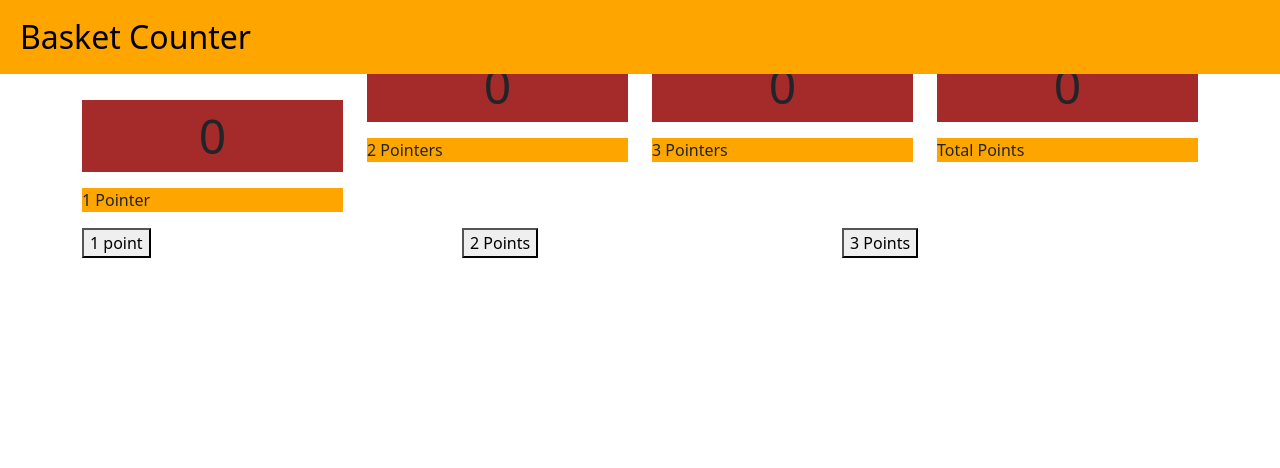
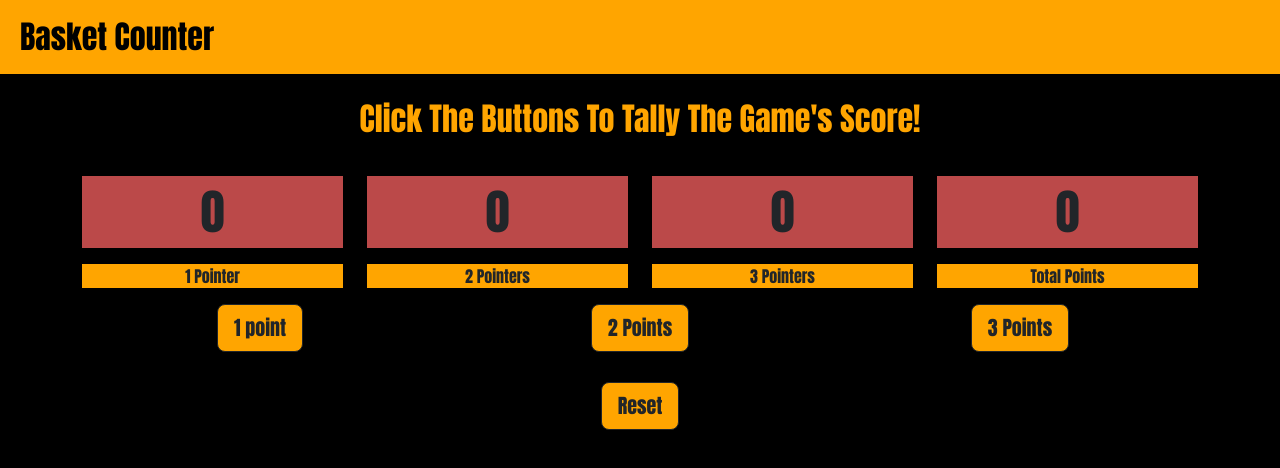
Before and after one commit to Mcdaid101/basket-score-counter, a plain HTML site: page index.html in a window 1280 px wide. Drawn offline with nearby package versions, Linux system fonts and the light colour scheme.

Commit message:
adding final touches to mini project

```diff
--- a/css/style.css
+++ b/css/style.css
@@ -1,4 +1,8 @@
-
+body {
+  font-family: 'Anton', sans-serif;
+  text-align: center;
+  background-color: black;
+}
 
 .navbar a {
   padding-left: 20px;
@@ -12,15 +16,30 @@
 
 .scores {
     font-size: 300%;
-    background-color: brown;
+    background-color: rgb(187, 73, 73);
     text-align: center;
-    margin-top: 50px;
+    margin-top: 30px;
+}
+
+#block {
+  padding-top: 100px;
 }
 
 .score-info {
   background-color: orange;
 }
 
-#one-pointer {
-  margin-top: 100px;
+.btn {
+  background-color: orange;
+  text-align: center;
 }
+
+h2 {
+  color: orange;
+}
+
+#reset {
+  margin: auto;
+  padding-top: 30px;
+  padding-bottom: 30px;
+}
--- a/index.html
+++ b/index.html
@@ -6,12 +6,18 @@
     <title>Basket Counter</title>
     <link href="https://cdn.jsdelivr.net/npm/bootstrap@5.3.0-alpha1/dist/css/bootstrap.min.css" rel="stylesheet" integrity="sha384-GLhlTQ8iRABdZLl6O3oVMWSktQOp6b7In1Zl3/Jr59b6EGGoI1aFkw7cmDA6j6gD" crossorigin="anonymous">
     <link href="css/style.css" rel="stylesheet">
+    <link rel="preconnect" href="https://fonts.googleapis.com">
+    <link rel="preconnect" href="https://fonts.gstatic.com" crossorigin>
+    <link href="https://fonts.googleapis.com/css2?family=Anton&display=swap" rel="stylesheet">
   </head>
+
   <body>
     <nav class="navbar navbar-light bg-orange navbar-expand-lg fixed-top">
         <a href="index.html" class="navbar-brand">Basket Counter</a>
     </nav>
-
+    <div id="block">
+   </div>
+   <span><h2>Click The Buttons To Tally The Game's Score!</h2></span>
     <section>
       <div class="container">
         <div class="row">
@@ -39,16 +45,23 @@
     <div class="container">
         <div class="row">
             <div class="col-4">
-                <button id="btn1">1 point</button>
+                <button id="btn1" type="button" class="btn btn-lg btn-outline-dark">1 point</button>
             </div>
             <div class="col-4">
-                <button id="btn2">2 Points</button>
+                <button id="btn2" class="btn btn-lg btn-outline-dark">2 Points</button>
             </div>
             <div class="col-4">
-                <button id="btn3">3 Points</button>
+                <button id="btn3" class="btn btn-lg btn-outline-dark">3 Points</button>
             </div>
         </div>
     </div>
+    <div class="container">
+      <div class="row">
+          <div id="reset" class="col-4">
+              <button id="btn4" type="button" class="btn btn-lg btn-outline-dark">Reset</button>
+          </div>
+      </div>
+  </div>
    </section>
     <script src="js/script.js"></script>
     <script src="https://cdn.jsdelivr.net/npm/bootstrap@5.3.0-alpha1/dist/js/bootstrap.bundle.min.js" integrity="sha384-w76AqPfDkMBDXo30jS1Sgez6pr3x5MlQ1ZAGC+nuZB+EYdgRZgiwxhTBTkF7CXvN" crossorigin="anonymous"></script>
--- a/js/script.js
+++ b/js/script.js
@@ -1,6 +1,7 @@
 let button1 = document.getElementById("btn1")
 let button2 = document.getElementById("btn2")
 let button3 = document.getElementById("btn3")
+let button4 = document.getElementById("btn4")
 let score = 0;
 let onePoints = 0;
 let twoPoints = 0;
@@ -21,6 +22,12 @@ button3.addEventListener("click", () => {
     threePointer();
 });
 
+button4.addEventListener("click", () => {
+    reset()
+});
+
+
+
 function addScore() {
     document.getElementById("score").textContent = score++;
 }
@@ -38,9 +45,20 @@ function onePointer() {
 }
 
 function twoPointer() {
-    document.getElementById("two-pointer").textContent = twoPoints++;
+    document.getElementById("two-pointer").textContent = twoPoints +=1;
 }
 
 function threePointer() {
-    document.getElementById("three-pointer").textContent = threePoints++;
+    document.getElementById("three-pointer").textContent = threePoints +=1;
 }
+
+function reset() {
+    document.getElementById("score").textContent = 0;
+    document.getElementById("one-pointer").textContent = 0;
+    document.getElementById("two-pointer").textContent = 0;
+    document.getElementById("three-pointer").textContent = 0;
+    score = 0;
+    onePoints = 0;
+    twoPoints = 0;
+    threePoints = 0;
+}
```
Also changed, not shown: 1 other file.
